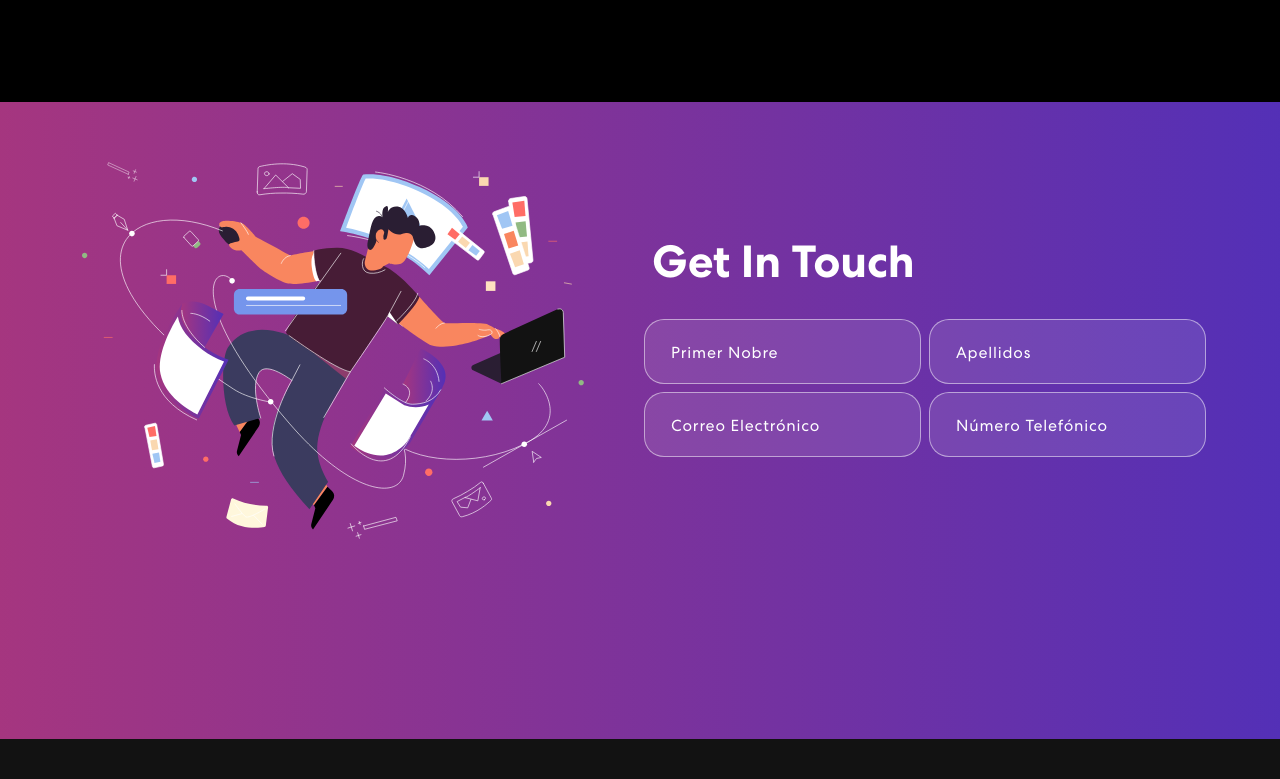
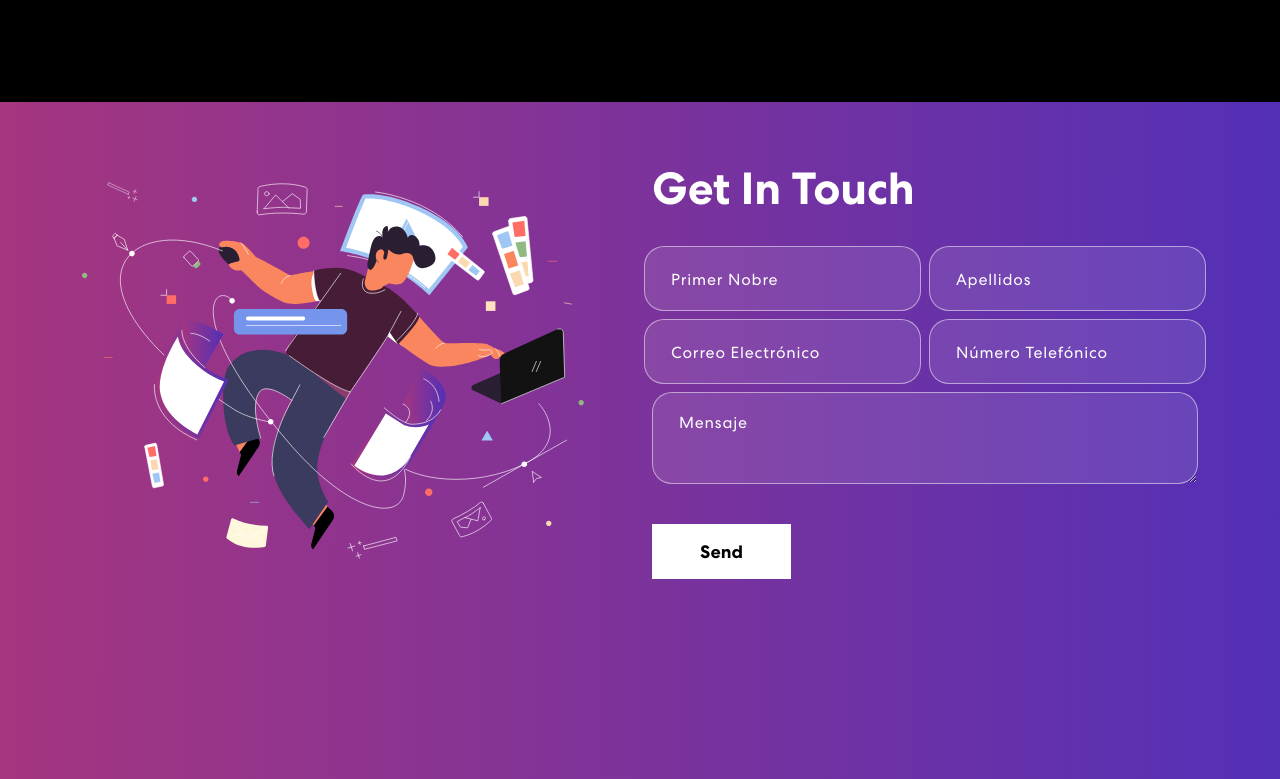
Before and after one commit to bolrak/bolrak.github.io, a React (Create React App) app: page / in a window 1280 px wide. Shown: the part 2281-3060 px from the top of the page. Before the commit the page ends 3020 px from the top, so only its background shows below. Built offline with nearby package versions, Linux system fonts and the light colour scheme.

Commit message:
Terminado seccion de contacto, no configurada

```diff
--- a/src/components/Contact.js
+++ b/src/components/Contact.js
@@ -15,13 +15,16 @@ export const Contact = () => {
   const [buttonText, setButtonText] = useState("Send");
   const [status, setStatus] = useState({});
 
-const onFormUpdate = (category, value)=>{
+  const onFormUpdate = (category, value) => {
     setformDetails({
       ...formDetails,
-        [category]:value
-    })
+      [category]: value,
+    });
+  };
+
+  const handleSubmit=()=>{
+
   }
-
   return (
     <section className="contact" id="connect">
       <Container>
@@ -31,23 +34,57 @@ const onFormUpdate = (category, value)=>{
           </Col>
           <Col md={6}>
             <h2>Get In Touch</h2>
-            <form>
+            <form onSubmit={handleSubmit}>
               <Row>
                 <Col sm={6} className="px-1">
-                        <input type="text" value={formDetails.firstName} placeholder="Primer Nobre" onChange= {(e) => onFormUpdate('firstName', e.target.value)}/>
+                  <input
+                    type="text"
+                    value={formDetails.firstName}
+                    placeholder="Primer Nobre"
+                    onChange={(e) => onFormUpdate("firstName", e.target.value)}
+                  />
                 </Col>
 
                 <Col sm={6} className="px-1">
-                        <input type="text" value={formDetails.lastName} placeholder="Apellidos" onChange= {(e) => onFormUpdate('lastName', e.target.value)}/>
+                  <input
+                    type="text"
+                    value={formDetails.lastName}
+                    placeholder="Apellidos"
+                    onChange={(e) => onFormUpdate("lastName", e.target.value)}
+                  />
                 </Col>
                 <Col sm={6} className="px-1">
-                        <input type="text" value={formDetails.email} placeholder="Correo Electrónico" onChange= {(e) => onFormUpdate('email', e.target.value)}/>
+                  <input
+                    type="text"
+                    value={formDetails.email}
+                    placeholder="Correo Electrónico"
+                    onChange={(e) => onFormUpdate("email", e.target.value)}
+                  />
                 </Col>
 
                 <Col sm={6} className="px-1">
-                        <input type="text" value={formDetails.phone} placeholder="Número Telefónico" onChange= {(e) => onFormUpdate('phone', e.target.value)}/>
+                  <input
+                    type="text"
+                    value={formDetails.phone}
+                    placeholder="Número Telefónico"
+                    onChange={(e) => onFormUpdate("phone", e.target.value)}
+                  />
                 </Col>
-
+                <Col>
+                  <textarea
+                    row="6"
+                    value={formDetails.message}
+                    placeholder="Mensaje"
+                    onChange={(e) => onFormUpdate("message", e.target.value)}
+                  />
+                  <button type="submit"><span>{buttonText}</span></button>
+                </Col>
+                {
+                  status.message &&
+                  <Col>
+                  <p className={status.success === false? "danger":"success"}>{status.message}</p>
+                    </Col>
+                }
               </Row>
             </form>
           </Col>
```
Also changed, not shown: package.json (+5 -2 lines), 2 other files (tests, documents, lock files or other folders). Lines whose indentation alone changed are shown as unchanged.
